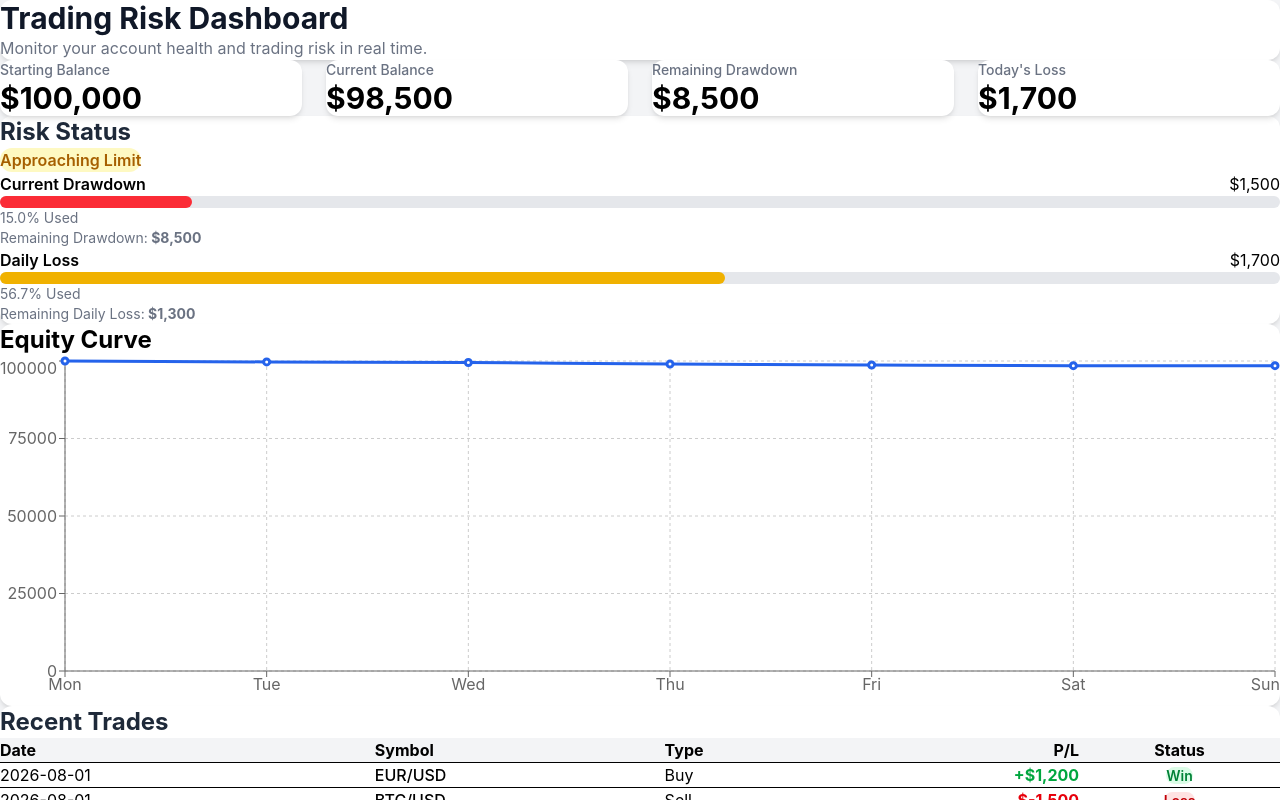
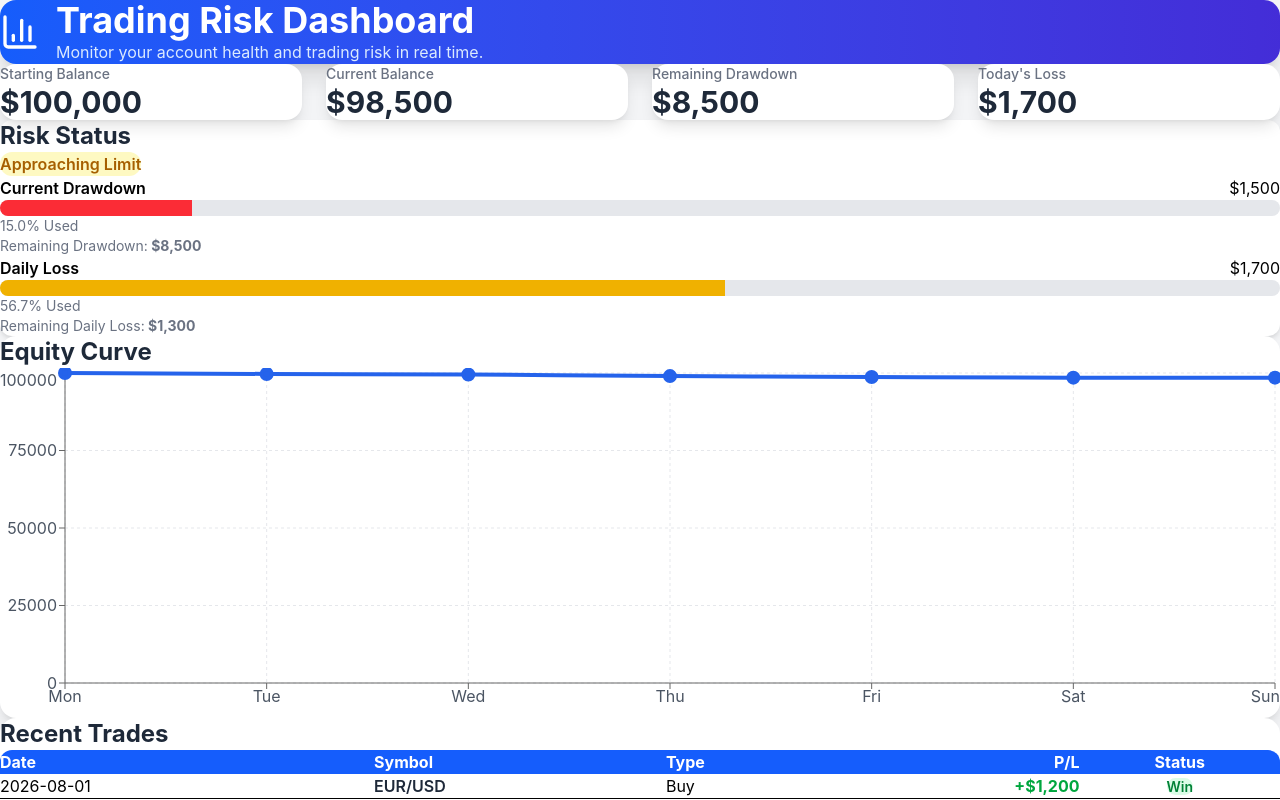
Before and after one commit to nehau072/Trading-risk-dashboard, a React (Vite) app: page / in a window 1280 px wide. Shown: the top 800 px of the page. Built offline with nearby package versions, Linux system fonts and the light colour scheme.

Commit message:
Add trade table and equity chart functionality

```diff
--- a/package.json
+++ b/package.json
@@ -11,6 +11,7 @@
   },
   "dependencies": {
     "@tailwindcss/vite": "^4.3.3",
+    "lucide-react": "^1.28.0",
     "react": "^19.2.8",
     "react-dom": "^19.2.8",
     "react-icons": "^5.7.0",
--- a/src/components/Dashboard/EquityChart.jsx
+++ b/src/components/Dashboard/EquityChart.jsx
@@ -12,18 +12,32 @@ import equityData from "../../data/equityData";
 
 function EquityChart() {
   return (
-    <div className="bg-white rounded-xl shadow-md p-6 mt-8">
-      <h2 className="text-2xl font-bold mb-6">
+    <div className="bg-white rounded-2xl shadow-lg p-6 mt-8">
+
+      <h2 className="text-2xl font-bold text-gray-800 mb-6">
         Equity Curve
       </h2>
 
-      <ResponsiveContainer width="100%" height={350}>
+      <ResponsiveContainer
+        width="100%"
+        height={350}
+      >
+
         <LineChart data={equityData}>
-          <CartesianGrid strokeDasharray="3 3" />
 
-          <XAxis dataKey="day" />
+          <CartesianGrid
+            strokeDasharray="3 3"
+            stroke="#e5e7eb"
+          />
 
-          <YAxis />
+          <XAxis
+            dataKey="day"
+            tick={{ fill: "#4b5563" }}
+          />
+
+          <YAxis
+            tick={{ fill: "#4b5563" }}
+          />
 
           <Tooltip />
 
@@ -31,10 +45,21 @@ function EquityChart() {
             type="monotone"
             dataKey="balance"
             stroke="#2563eb"
-            strokeWidth={3}
+            strokeWidth={4}
+            dot={{
+              r: 5,
+              fill: "#2563eb",
+            }}
+            activeDot={{
+              r: 8,
+              fill: "#1d4ed8",
+            }}
           />
+
         </LineChart>
+
       </ResponsiveContainer>
+
     </div>
   );
 }
--- a/src/components/Dashboard/TradeTable.jsx
+++ b/src/components/Dashboard/TradeTable.jsx
@@ -2,26 +2,22 @@ import trades from "../../data/trades";
 
 function TradeTable() {
   return (
-    <div className="bg-white rounded-xl shadow-md p-6 mt-8">
+    <div className="bg-white rounded-2xl shadow-lg p-6 mt-8">
       <h2 className="text-2xl font-bold text-gray-800 mb-6">
         Recent Trades
       </h2>
 
       <div className="overflow-x-auto">
-        <table className="w-full">
+        <table className="w-full rounded-xl overflow-hidden">
 
           <thead>
-            <tr className="bg-gray-100 border-b">
+            <tr className="bg-blue-600 text-white">
 
-              <th className="text-left p-3">Date</th>
-
-              <th className="text-left p-3">Symbol</th>
-
-              <th className="text-left p-3">Type</th>
-
-              <th className="text-right p-3">P/L</th>
-
-              <th className="text-center p-3">Status</th>
+              <th className="text-left p-4">Date</th>
+              <th className="text-left p-4">Symbol</th>
+              <th className="text-left p-4">Type</th>
+              <th className="text-right p-4">P/L</th>
+              <th className="text-center p-4">Status</th>
 
             </tr>
           </thead>
@@ -32,23 +28,23 @@ function TradeTable() {
 
               <tr
                 key={trade.id}
-                className="border-b hover:bg-gray-50 transition"
+                className="border-b hover:bg-blue-50 transition duration-300"
               >
 
-                <td className="p-3">
+                <td className="p-4">
                   {trade.date}
                 </td>
 
-                <td className="p-3 font-medium">
+                <td className="p-4 font-semibold text-gray-800">
                   {trade.symbol}
                 </td>
 
-                <td className="p-3">
+                <td className="p-4">
                   {trade.type}
                 </td>
 
                 <td
-                  className={`p-3 text-right font-bold ${
+                  className={`p-4 text-right font-bold ${
                     trade.pnl >= 0
                       ? "text-green-600"
                       : "text-red-600"
@@ -58,7 +54,7 @@ function TradeTable() {
                   ${trade.pnl.toLocaleString()}
                 </td>
 
-                <td className="p-3 text-center">
+                <td className="p-4 text-center">
 
                   <span
                     className={`px-3 py-1 rounded-full text-sm font-semibold ${
--- a/src/components/common/Header.jsx
+++ b/src/components/common/Header.jsx
@@ -1,13 +1,21 @@
+import { BarChart3 } from "lucide-react";
+
 function Header() {
   return (
-    <div className="bg-white rounded-xl shadow-md p-6">
-      <h1 className="text-3xl font-bold text-gray-900">
-        Trading Risk Dashboard
-      </h1>
+    <div className="bg-gradient-to-r from-blue-600 to-indigo-700 rounded-2xl shadow-xl p-8 text-white">
+      <div className="flex items-center gap-4">
+        <BarChart3 size={40} />
 
-      <p className="text-gray-500 mt-2">
-        Monitor your account health and trading risk in real time.
-      </p>
+        <div>
+          <h1 className="text-4xl font-bold">
+            Trading Risk Dashboard
+          </h1>
+
+          <p className="text-blue-100 mt-2">
+            Monitor your account health and trading risk in real time.
+          </p>
+        </div>
+      </div>
     </div>
   );
 }
--- a/src/components/common/ProgressBar.jsx
+++ b/src/components/common/ProgressBar.jsx
@@ -3,14 +3,14 @@ function ProgressBar({ value, maxValue, color = "bg-blue-500" }) {
 
   return (
     <div>
-      <div className="w-full bg-gray-200 rounded-full h-3">
+      <div className="w-full h-4 bg-gray-200 rounded-full overflow-hidden">
         <div
-          className={`${color} h-3 rounded-full transition-all duration-500`}
+          className={`${color} h-full transition-all duration-700`}
           style={{ width: `${percentage}%` }}
-        ></div>
+        />
       </div>
 
-      <p className="text-sm text-gray-500 mt-2">
+      <p className="mt-2 text-sm text-gray-500">
         {percentage.toFixed(1)}% Used
       </p>
     </div>
--- a/src/components/common/SummaryCard.jsx
+++ b/src/components/common/SummaryCard.jsx
@@ -1,13 +1,13 @@
 function SummaryCard({ title, value }) {
   return (
-    <div className="bg-white rounded-xl shadow-md p-6">
-      <h3 className="text-gray-500 text-sm font-medium">
+    <div className="bg-white rounded-2xl shadow-lg p-6 hover:shadow-2xl hover:-translate-y-1 transition-all duration-300">
+      <p className="text-gray-500 text-sm font-medium">
         {title}
-      </h3>
+      </p>
 
-      <p className="text-3xl font-bold mt-2">
+      <h2 className="text-3xl font-bold mt-3 text-gray-800">
         {value}
-      </p>
+      </h2>
     </div>
   );
 }
```
Also changed, not shown: 1 other file (tests, documents, lock files or other folders).
